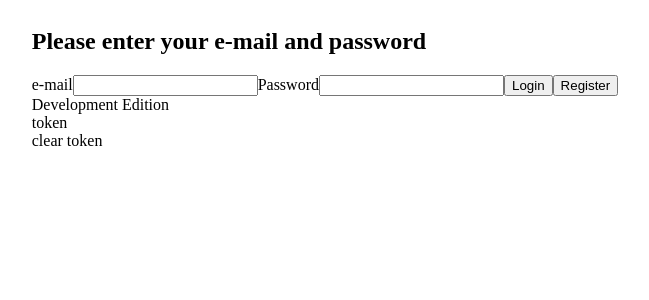
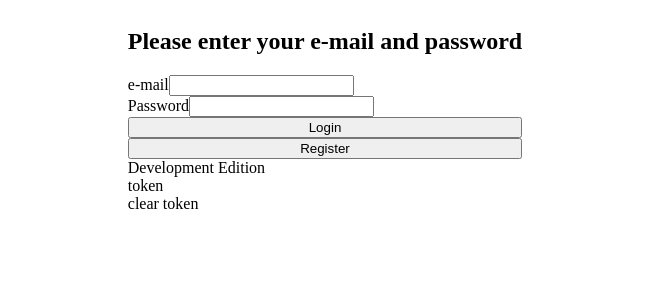
Before and after one commit to Bw-pt-Dad-Jokes-6/Front-End-, a React (Create React App) app: page / in a window 1280 px wide. Shown: the top 300 px of the page, without its empty margins (315-964 px from the left). Built offline with nearby package versions, Linux system fonts and the light colour scheme.

Commit message:
added some css

```diff
--- a/src/App.scss
+++ b/src/App.scss
@@ -4,3 +4,9 @@ body {
   align-items: center;
   justify-content: center;
 }
+
+.loginForm {
+  display: flex;
+  flex-direction: column;
+
+}
--- a/src/components/Login.js
+++ b/src/components/Login.js
@@ -80,6 +80,7 @@ const Login = (props) => {
         {bannerMessage}
       </h2>
       <Form
+        className="loginForm"
         onSubmit={e => {
           handleLogin(e)
         }}
@@ -95,6 +96,7 @@ const Login = (props) => {
             value={login.username}
             onChange={e => {
               handleChange(e)
+              props.handleChange(e)
               // setBannerMessage(`${props.errors.username}`)
             }}
           />
@@ -110,6 +112,7 @@ const Login = (props) => {
             value={login.password}
             onChange={e => {
               handleChange(e)
+              props.handleChange(e)
               // setBannerMessage(`${props.errors.password}`)
             }}
           />
@@ -136,7 +139,7 @@ const FormikLoginForm = withFormik({
     }
   },
   validationSchema: Yup.object().shape({
-    username: Yup.string().email("Inside email").required("Enter your email"),
+    username: Yup.string().email("Must be Formatted ???@???.???").required("Enter your email"),
     password: Yup.string().min(5).required("Enter your password")
   })
 })(Login)
```
